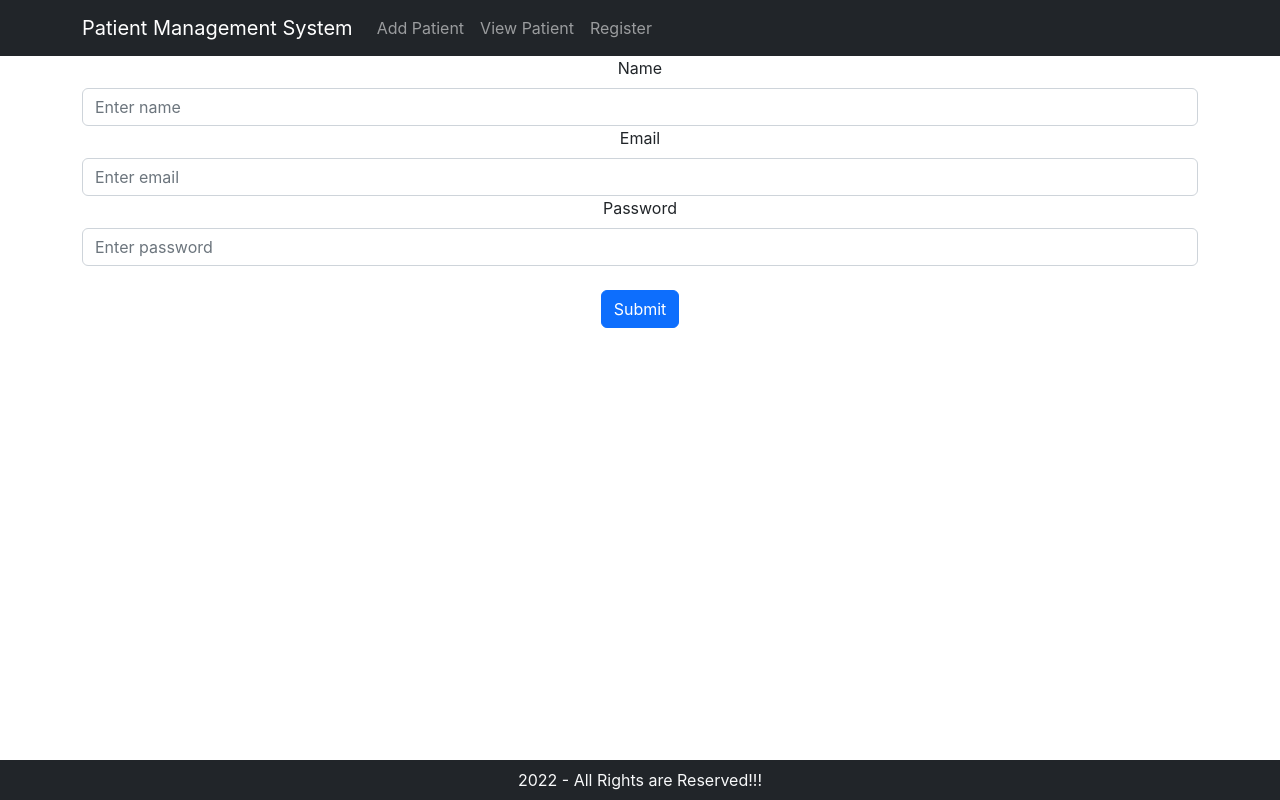
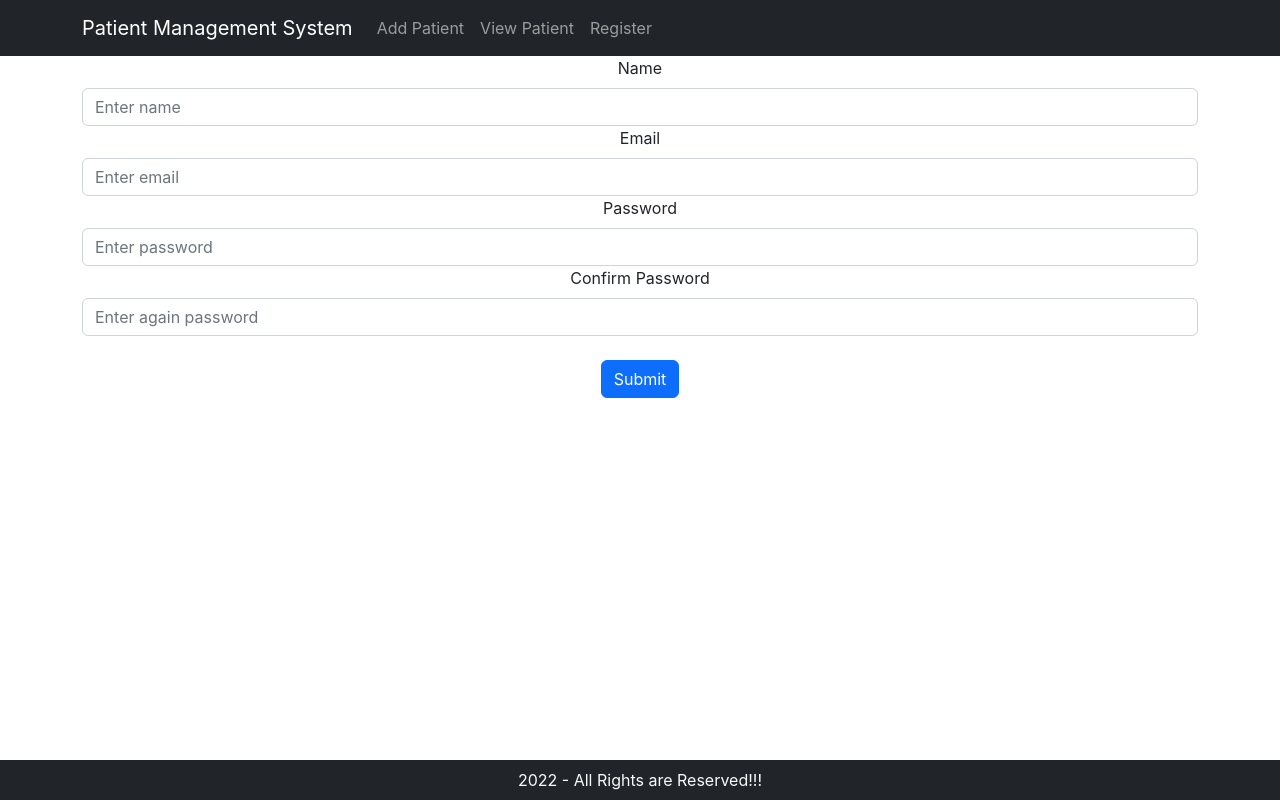
Before and after one commit to Foram-Nandasana/Patient-Management-System, a React (Create React App) app in the folder src/main/webapps/: page / in a window 1280 px wide. Built offline with nearby package versions, Linux system fonts and the light colour scheme.

Commit message:
last commit

```diff
--- a/src/main/webapps/src/component/Regform.js
+++ b/src/main/webapps/src/component/Regform.js
@@ -15,6 +15,9 @@ export default function Regform() {
 
    <Form.Label>Password</Form.Label>
    <Form.Control type="password" placeholder="Enter password" />
+
+   <Form.Label>Confirm Password</Form.Label>
+   <Form.Control type="password" placeholder="Enter again password" />
 <br></br>
  <Button variant="primary" type="submit">
    Submit
```
